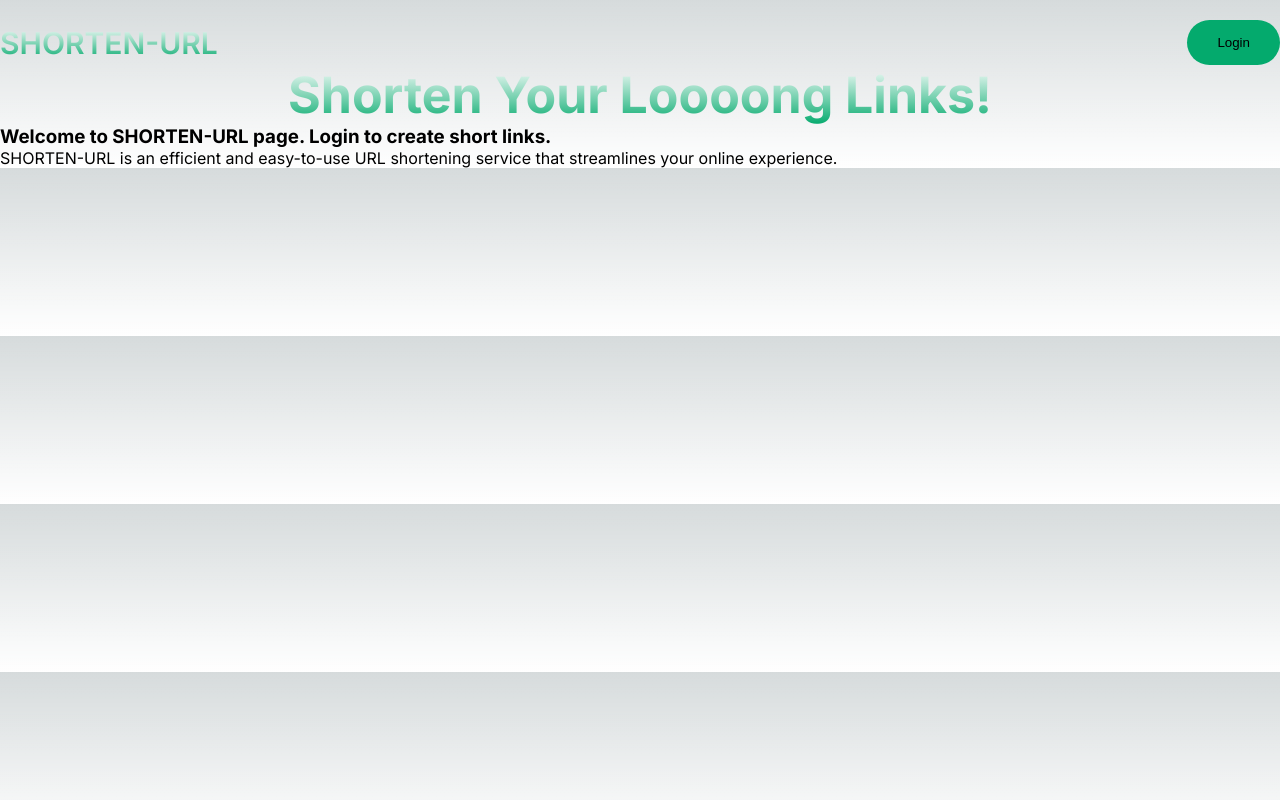
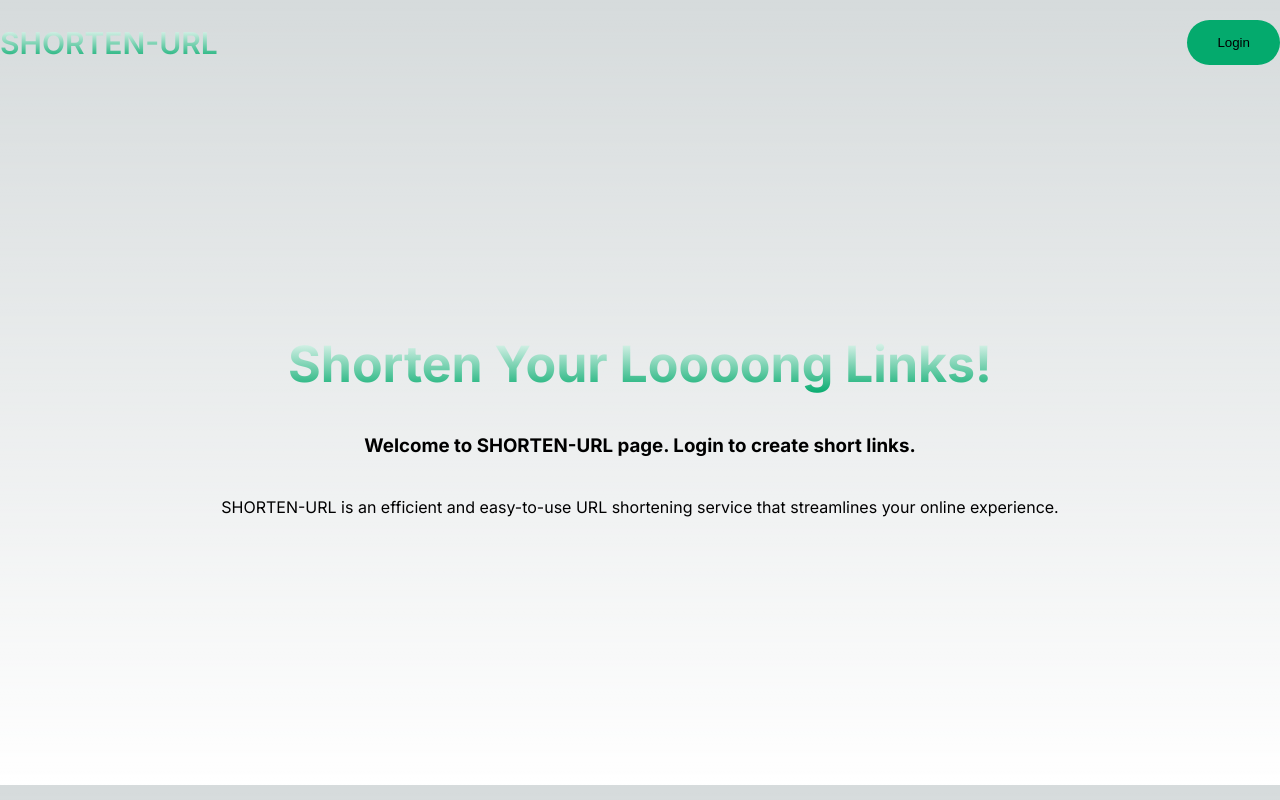
Before and after one commit to Gorusuke/url-shortener, a Next.js app: page / in a window 1280 px wide. Built offline with nearby package versions, Linux system fonts and the light colour scheme; no server answers.

Commit message:
Update css styles

```diff
--- a/src/app/page.module.css
+++ b/src/app/page.module.css
@@ -1,3 +1,11 @@
+.homeContainer {
+  display: grid;
+  place-content: center;
+  min-height: 90vh;
+  gap: 40px;
+  text-align: center;
+}
+
 .main {
   margin: 0 auto;
   margin-top: 100px;
```
